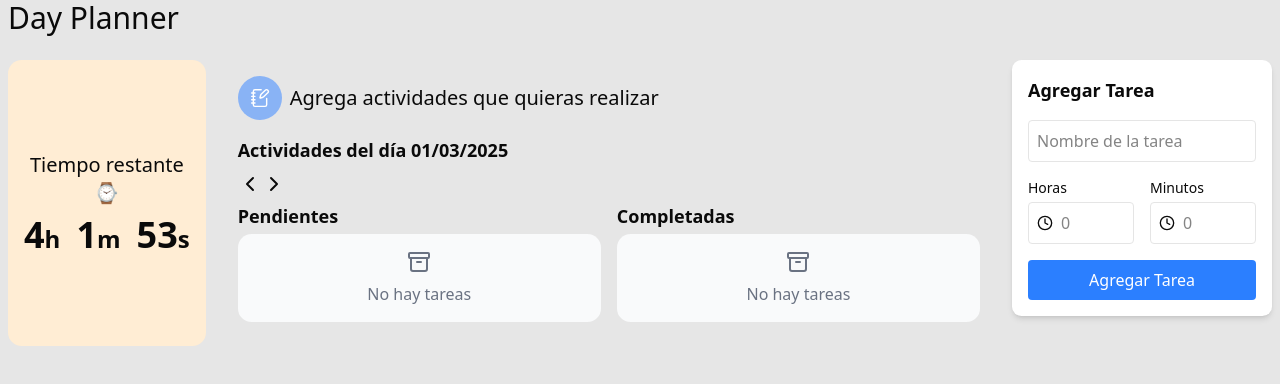
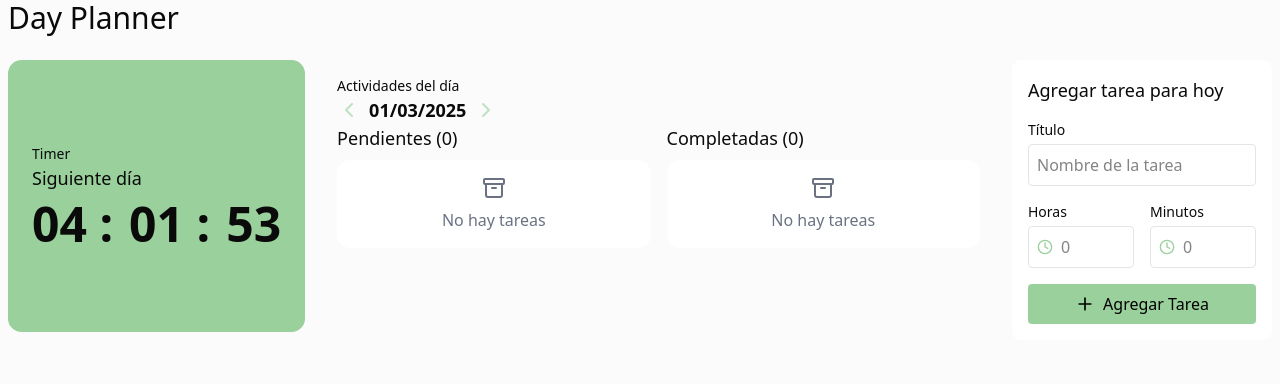
Before and after one commit to AdrianP17/Day-planner, a React (Vite) app: page / in a window 1280 px wide. Shown: the top 384 px of the page. Built offline with nearby package versions, Linux system fonts and the light colour scheme.

Commit message:
style: update styles for main components

```diff
--- a/src/components/ChecklistDiario.tsx
+++ b/src/components/ChecklistDiario.tsx
@@ -34,17 +34,14 @@ function ChecklistDiario() {
 
   return (
     <div className="p-4 w-full">
-      <div className="flex gap-2 items-center mb-4">
-        <div className="p-3 grid content-center bg-blue-500/50 text-white rounded-full">
-          <NotebookPen size={20} strokeWidth={1.7} />
-        </div>
-        <h1 className="text-xl">Agrega actividades que quieras realizar</h1>
-      </div>
       <div>
         {/* Actividades del dia */}
-        <h2 className="text-lg font-semibold mb-2">Actividades del día {format(date, 'dd/MM/yyyy')}</h2>
-        <button onClick={getPrevDate}><ChevronLeft /></button>
-        <button onClick={getNextDate}><ChevronRight /></button>
+        <p className="text-sm">Actividades del día</p>
+        <div className="flex space-x-2">
+        <button className="cursor-pointer text-[#9AD09B] opacity-60 hover:opacity-100" onClick={getPrevDate}><ChevronLeft /></button>
+        <p className="font-semibold text-lg">{format(date, 'dd/MM/yyyy')}</p>
+        <button className="cursor-pointer text-[#9AD09B] opacity-60 hover:opacity-100" onClick={getNextDate}><ChevronRight /></button>
+        </div>
       </div>
       <div className="grid grid-cols-1 lg:grid-cols-2 gap-4 mb-4">
         <TaskList
--- a/src/components/TaskForm.tsx
+++ b/src/components/TaskForm.tsx
@@ -3,7 +3,7 @@ import { useForm } from 'react-hook-form';
 import { zodResolver } from '@hookform/resolvers/zod';
 import { taskSchema } from '../schemas/schemas';
 import { useChecklistStore } from '../store/store';
-import { Clock } from 'lucide-react';
+import { Clock, Plus } from 'lucide-react';
 import { z } from 'zod';
 
 type TaskFormData = z.infer<typeof taskSchema>;
@@ -36,11 +36,12 @@ const TaskForm = () => {
   };
 
   return (
-    <form onSubmit={handleSubmit(onSubmit)} className="bg-white p-4 rounded-lg shadow-md space-y-4 h-fit">
-      <h2 className="text-lg font-semibold">Agregar Tarea</h2>
+    <form onSubmit={handleSubmit(onSubmit)} className="bg-white p-4 rounded-lg space-y-4 h-fit">
+      <h2 className="text-lg">Agregar tarea para hoy</h2>
 
       {/* Campo de título */}
       <div>
+      <label className="block text-sm font-medium mb-1">Título</label>
         <input
           {...register('title')}
           placeholder="Nombre de la tarea"
@@ -54,7 +55,7 @@ const TaskForm = () => {
         <div className="flex-1">
           <label className="block text-sm font-medium mb-1">Horas</label>
           <div className="flex items-center gap-2 border p-2 rounded">
-            <Clock size={16} />
+            <Clock color='#9AD09B' size={16} />
             <input
               type="number"
               {...register('hours')}
@@ -68,7 +69,7 @@ const TaskForm = () => {
         <div className="flex-1">
           <label className="block text-sm font-medium mb-1">Minutos</label>
           <div className="flex items-center gap-2 border p-2 rounded">
-            <Clock size={16} />
+            <Clock color='#9AD09B' size={16} />
             <input
               type="number"
               {...register('minutes')}
@@ -82,9 +83,10 @@ const TaskForm = () => {
 
       <button
         type="submit"
-        className="w-full bg-blue-500 text-white px-4 py-2 rounded hover:bg-blue-600 transition"
+        className="w-full cursor-pointer flex items-center gap-2 justify-center font-medium opacity-100 bg-[#9AD09B] text-black px-4 py-2 rounded transition"
       >
-        Agregar Tarea
+        <Plus size={20} />
+       <p>Agregar Tarea</p>
       </button>
     </form>
   );
--- a/src/components/TaskItem.tsx
+++ b/src/components/TaskItem.tsx
@@ -16,17 +16,19 @@ function TaskItem({ task, onCheck, variant } : Props) {
           checked={task.isChecked}
           onChange={() => onCheck(task.id)}
         />
-        <p className={variant === 'completed' ? 'line-through' : ''}>
+        <p className={variant === 'completed' ? 'line-through' : 'text-nowrap'}>
           {task.title}
         </p>
         <div className={`px-3 text-sm py-1 flex gap-2 items-center rounded-full ${
-          variant === 'completed' ? 'bg-green-50' : 'bg-slate-50'
+          variant === 'completed' ? 'bg-slate-50 text-gray-400' : 'bg-[#9AD09B] text-white'
         }`}>
           <Clock size={12} />
-          {task.hours > 0 ? (
-            <p className="text-slate-400">{task.hours}h {task.minutes}m</p>
+          {task.hours > 0 && task.minutes > 0 ? (
+            <p className="">{task.hours}h {task.minutes}m</p>
+          ) : task.hours > 0 ? (
+            <p className="">{task.hours}h</p>
           ) : (
-            <p className="text-slate-400">{task.minutes}m</p>
+            <p className="">{task.minutes}m</p>
           )}
         </div>
         <button className="absolute cursor-pointer right-0 top-[3px] p-1 opacity-0 group-hover:opacity-100 transition rounded-full text-slate-400 hover:text-slate-600"
--- a/src/components/TaskList.tsx
+++ b/src/components/TaskList.tsx
@@ -11,8 +11,8 @@ type Props = {
 function TaskList({ title, tasks, onCheck, variant }: Props) {
   return (
     <ul>
-      <p className="text-lg font-semibold mb-1">{title}</p>
-      <div className="bg-gray-50 p-4 rounded-xl">
+      <p className="text-lg mb-2">{title} ({tasks.length})</p>
+      <div className="bg-white p-4 rounded-xl">
         {tasks.map(task => (
           <TaskItem key={task.id} task={task} onCheck={onCheck} variant={variant} />
         ))}
--- a/src/components/Timer.tsx
+++ b/src/components/Timer.tsx
@@ -15,12 +15,13 @@ function Timer() {
 
 
     return (
-    <div className="text-center rounded-xl p-4 w-fit aspect-square bg-orange-100 mb-2 content-center">
-        <h1 className="text-xl mb-2">Tiempo restante ⌚</h1>
-        <div className="flex gap-4 items-center justify-center">
-        <p className="text-4xl font-semibold">{timeLeft.hours}<span className="text-2xl">h</span> </p>
-        <p className="text-4xl font-semibold">{timeLeft.minutes}<span className="text-2xl">m</span> </p>
-        <p className="text-4xl font-semibold">{timeLeft.seconds}<span className="text-2xl">s</span> </p>
+    <div className="rounded-xl p-6 w-fit bg-[#9AD09B] mb-2 content-center">
+        <p className="text-sm">Timer</p>
+        <p className="mb-2 text-lg font-medium">Siguiente día</p>
+        <div className="flex gap-4 items-center justify-center text-5xl font-light text-nowrap">
+        <p className="font-semibold">{timeLeft.hours < 10 ? `0${timeLeft.hours}` : timeLeft.hours} :</p>
+        <p className="font-semibold">{timeLeft.minutes < 10 ? `0${timeLeft.minutes}` : timeLeft.minutes} :</p>
+        <p className="font-semibold">{timeLeft.seconds < 10 ? `0${timeLeft.seconds}` : timeLeft.seconds}</p>
         </div>
     </div>
   )
--- a/src/pages/HomePage.tsx
+++ b/src/pages/HomePage.tsx
@@ -7,12 +7,12 @@ import TaskForm from "@/components/TaskForm"
 function HomePage() {
 
   return (
-    <div className="px-2 bg-[#e6e6e6] min-h-screen">
+    <div className="px-2 bg-[#FBFBFB] min-h-screen">
       <h1 className="text-3xl mb-6">Day Planner</h1>
       <div className="flex flex-col md:flex-row gap-4 mb-4 w-full justify-between">
-      <Timer />
-      <ChecklistDiario />
-      <TaskForm />
+        <Timer />
+        <ChecklistDiario />
+        <TaskForm />
       </div>
     </div>
   )
```
